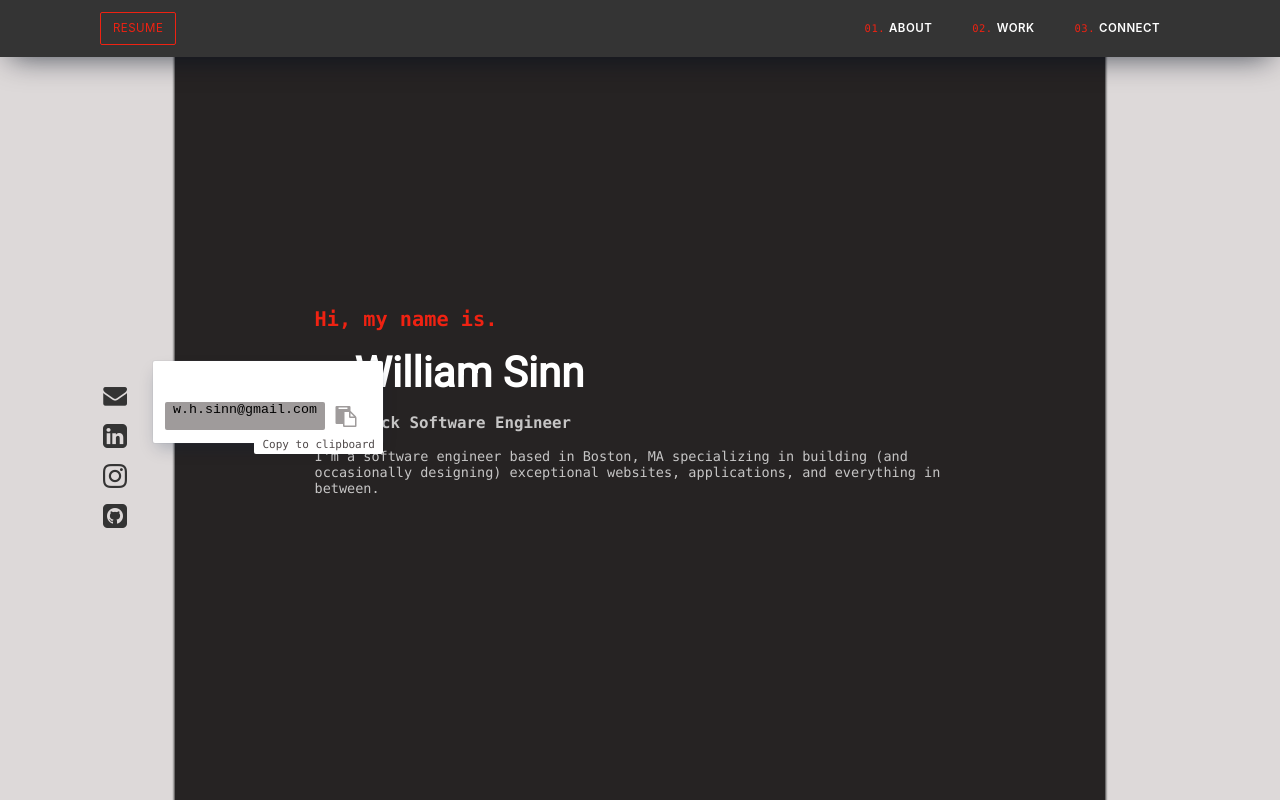
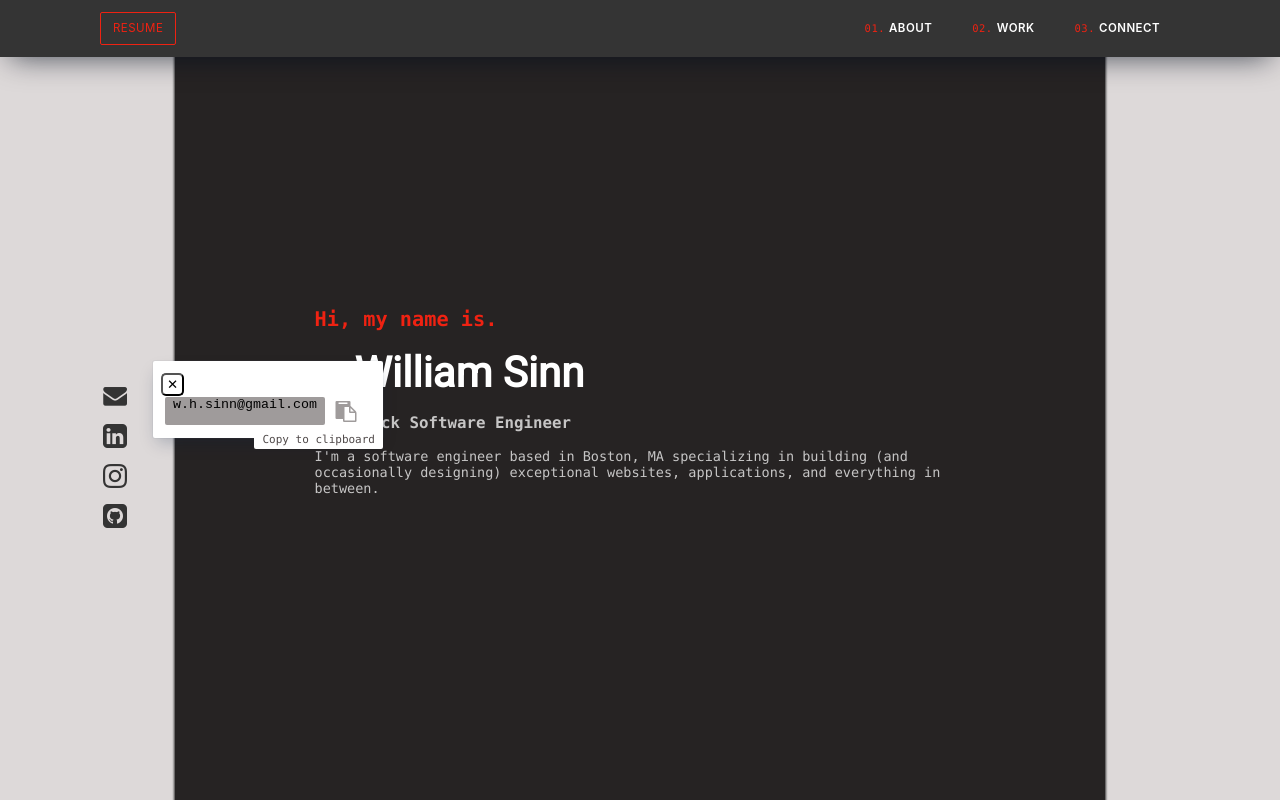
Before and after one commit to willsinn/ws-portfolio, a React (Create React App) app: page / in a window 1280 px wide. Both pictures are taken after a click on the icon 115 px from the left and 396 px from the top of the page. Shown: the top 800 px of the page. Built offline with nearby package versions, Linux system fonts and the light colour scheme; a web font is replaced by a local one.

Commit message:
add closePopup, closeBtn renders & works as intended

```diff
--- a/src/components/Contact.js
+++ b/src/components/Contact.js
@@ -4,7 +4,6 @@ import ReturnClipped from "./ReturnClipped";
 const Contact = ({ contact, orient }) => {
   const [popup, setPopup] = useState(false);
   const [alert, setAlert] = useState("");
-  const [hover, setHover] = useState(false);
   const handleEmailClick = (e) => {
     if (e) {
       setPopup(!popup);
@@ -32,6 +31,12 @@ const Contact = ({ contact, orient }) => {
       );
     }
   };
+  const handleClosePopup = (e) => {
+    if (e) {
+      setAlert("");
+      setPopup(!popup);
+    }
+  };
   const renderContact = () => {
     if (contact) {
       switch (contact.method) {
@@ -44,6 +49,7 @@ const Contact = ({ contact, orient }) => {
                     alert={alert}
                     contact={contact}
                     handleCopySeq={handleCopySeq}
+                    handleClosePopup={handleClosePopup}
                   />
                 ) : null}
                 <div
--- a/src/components/ReturnClipped.js
+++ b/src/components/ReturnClipped.js
@@ -1,6 +1,6 @@
 import React from "react";
 
-const ReturnClipped = ({ alert, contact, handleCopySeq }) => {
+const ReturnClipped = ({ alert, contact, handleCopySeq, handleClosePopup }) => {
   const copyToClipboard = (e) => {
     if (e) {
       const elem = e.target.parentElement.firstElementChild;
@@ -12,7 +12,14 @@ const ReturnClipped = ({ alert, contact, handleCopySeq }) => {
   return (
     <div className="popover">
       <div className="clip-cont col-1">
-        <div className="active-link clip-title col-1">My Email Address</div>
+        <div className="active-link col-1">
+          <button
+            className="btn-hover-bg close-btn"
+            onClick={(e) => handleClosePopup(e)}
+          >
+            <span className="abs-close-btn">✕</span>
+          </button>
+        </div>
         <div className="clipboard">
           <textarea
             className="clip-text"
```
